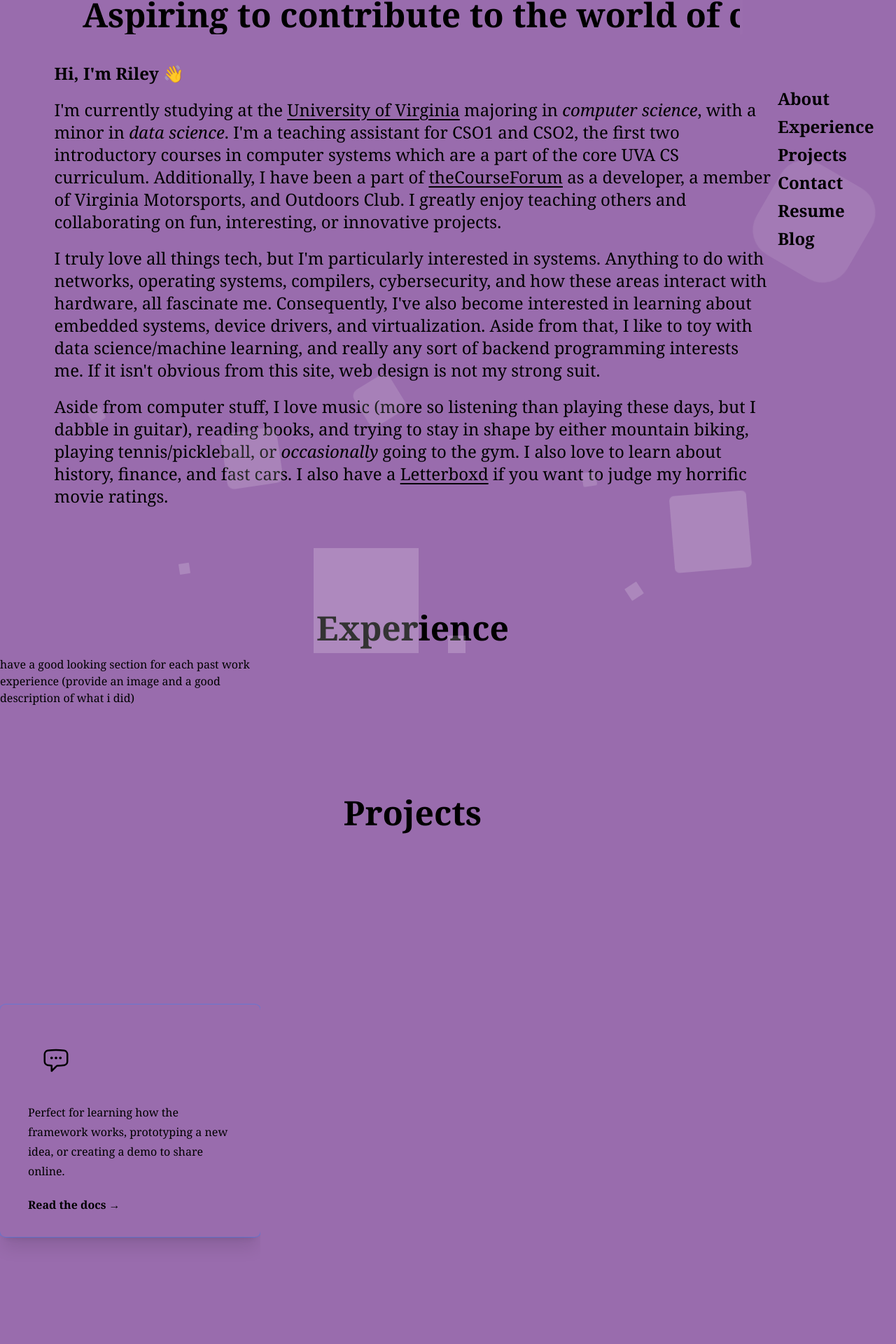
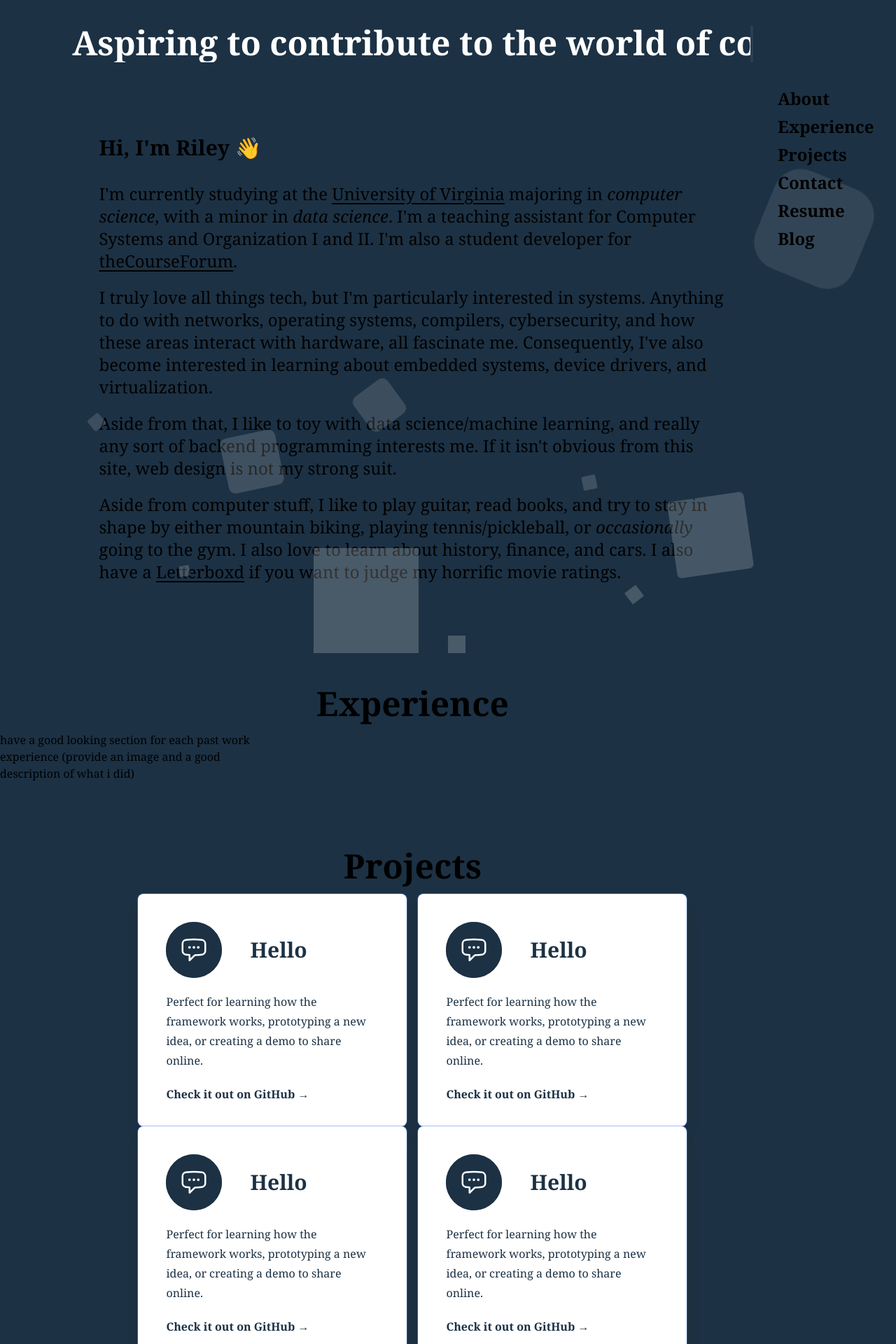
Before and after one commit to rileyfletch/personal-website, a Next.js app in the folder website/: page / in a window 1280 px wide. Shown: the part 67-1987 px from the top of the page at 70% size. Built offline with nearby package versions, Linux system fonts and the light colour scheme.

Commit message:
project cards

```diff
--- a/website/app/blog/page.tsx
+++ b/website/app/blog/page.tsx
@@ -1,7 +1,25 @@
+import AboutSection from "@/components/about";
+import BackgroundAnimation from "@/components/animation";
+import ContactSection from "@/components/contact";
+import ExperienceSection from "@/components/experience";
+import Footer from "@/components/footer";
+import NavigationSidebar from "@/components/navbar";
+import ProjectSection from "@/components/projects";
+
 export default function Page() {
     return (
-      <main className="flex flex-col items-center px-4">
+      <main className="font-serif area flex flex-row">
 
-      </main>
+      <BackgroundAnimation></BackgroundAnimation>
+
+      <div className="flex flex-col items-center">
+        <Footer></Footer>
+      </div>
+
+      <div className="sticky top-0 right-0">
+        <NavigationSidebar />
+      </div>
+
+    </main>
     );
   }
--- a/website/app/globals.css
+++ b/website/app/globals.css
@@ -77,7 +77,7 @@ body {
 }
 
 .area {
-	background: rgb(153, 108, 173);
+	background: #1c3144;
 	background: -webkit-linear-gradient(to left, #8f94fb, #4e54c8);
 	width: 100%;
 	height: 100%;
--- a/website/components/about.tsx
+++ b/website/components/about.tsx
@@ -1,35 +1,37 @@
 export default function AboutSection() {
   return (
     <section id="about" className="py-16 flex flex-col items-center">
-      <h1 className="animate-typing overflow-hidden whitespace-nowrap border-r-4 border-r-white pr-10 pb-1 text-5xl text-white font-bold text-center mb-10">
+      <h1 className="animate-typing overflow-hidden whitespace-nowrap border-r-4 border-r-white pr-10 pb-1 text-5xl text-white font-bold text-center mb-10 mt-10">
         Aspiring to contribute to the world of compute
       </h1>
 
-      <div className="max-w-5xl">
-        <p className="font-bold text-2xl mb-5">Hi, I&apos;m Riley 👋</p>
+      <div className="max-w-4xl">
+        <p className="font-bold text-3xl mb-8 mt-16">Hi, I&apos;m Riley 👋</p>
 
         <p className="text-2xl mb-5">
           I&apos;m currently studying at the <a href="https://www.virginia.edu/"
           className="hover:text-engineering transition duration-500 underline underline-offset-4 decoration-green-500 hover:decoration-blue-700">University of Virginia
           </a> majoring in <span className="italic">computer science</span>, with a minor in <span className="italic">data science</span>.
-          I&apos;m a teaching assistant for CSO1 and CSO2, the first two introductory courses in computer systems which are a part of the core UVA CS curriculum.
-          Additionally, I have been a part of <a href="https://thecourseforum.com/"
-          className="hover:text-engineering transition duration-500 underline underline-offset-4 decoration-green-500 hover:decoration-blue-700">theCourseForum</a> as a developer, a member of Virginia Motorsports, and Outdoors Club.
-          I greatly enjoy teaching others and collaborating on fun, interesting, or innovative projects.
+          I&apos;m a teaching assistant for Computer Systems and Organization I and II.
+          I&apos;m also a student developer for <a href="https://thecourseforum.com/"
+          className="hover:text-engineering transition duration-500 underline underline-offset-4 decoration-green-500 hover:decoration-blue-700">theCourseForum</a>.
         </p>
 
         <p className="text-2xl mb-5">
           I truly love all things tech, but I&apos;m particularly interested in systems.
           Anything to do with networks, operating systems, compilers, cybersecurity, and how these areas interact with hardware, all fascinate me.
           Consequently, I&apos;ve also become interested in learning about embedded systems, device drivers, and virtualization.
+        </p>
+
+        <p className="text-2xl mb-5">
           Aside from that, I like to toy with data science/machine learning, and really any sort of backend programming interests me. If it isn&apos;t obvious
           from this site, web design is not my strong suit.
         </p>
 
         <p className="text-2xl mb-5">
-          Aside from computer stuff, I love music (more so listening than playing these days, but I dabble in guitar), reading books,
-          and trying to stay in shape by either mountain biking,
-          playing tennis/pickleball, or <span className="italic">occasionally</span> going to the gym. I also love to learn about history, finance, and fast cars. I also have a <a href="https://letterboxd.com/rileyfletcher/"
+          Aside from computer stuff, I like to play guitar, read books,
+          and try to stay in shape by either mountain biking,
+          playing tennis/pickleball, or <span className="italic">occasionally</span> going to the gym. I also love to learn about history, finance, and cars. I also have a <a href="https://letterboxd.com/rileyfletcher/"
           className="hover:text-engineering transition duration-500 underline underline-offset-4 decoration-green-500 hover:decoration-blue-700">Letterboxd</a> if you want
           to judge my horrific movie ratings.
         </p>
--- a/website/components/project-card.tsx
+++ b/website/components/project-card.tsx
@@ -1,23 +1,29 @@
 export default function ProjectCard() {
     return (
-        <div className="relative flex min-h-screen flex-col justify-center overflow-hidden bg-gray-50 py-6 sm:py-12">
+        <div className="flex flex-col justify-center">
             <div
                 className="group relative cursor-pointer overflow-hidden bg-white px-6 pt-10 pb-8 shadow-xl ring-1 ring-gray-900/5 transition-all duration-300 hover:-translate-y-1 hover:shadow-2xl sm:mx-auto sm:max-w-sm sm:rounded-lg sm:px-10">
-        <span className="absolute top-10 z-0 h-20 w-20 rounded-full bg-sky-500 transition-all duration-300 group-hover:scale-[10]"></span>
+                <span className="absolute top-10 z-0 h-20 w-20 rounded-full bg-prussian transition-all duration-300 group-hover:scale-[10]"></span>
                     <div className="relative z-10 mx-auto max-w-md">
-            <span className="grid h-20 w-20 place-items-center rounded-full bg-sky-500 transition-all duration-300 group-hover:bg-sky-400">
+                        <div className="flex flex-row items-center">
+                            <span className="grid h-20 w-20 place-items-center rounded-full bg-prussian transition-all duration-300 group-hover:bg-prussian">
                                 <svg xmlns="http://www.w3.org/2000/svg" fill="none" viewBox="0 0 24 24" stroke-width="1.5" stroke="currentColor" className="h-10 w-10 text-white transition-all">
                                 <path stroke-linecap="round" stroke-linejoin="round" d="M8.625 9.75a.375.375 0 11-.75 0 .375.375 0 01.75 0zm0 0H8.25m4.125 0a.375.375 0 11-.75 0 .375.375 0 01.75 0zm0 0H12m4.125 0a.375.375 0 11-.75 0 .375.375 0 01.75 0zm0 0h-.375m-13.5 3.01c0 1.6 1.123 2.994 2.707 3.227 1.087.16 2.185.283 3.293.369V21l4.184-4.183a1.14 1.14 0 01.778-.332 48.294 48.294 0 005.83-.498c1.585-.233 2.708-1.626 2.708-3.228V6.741c0-1.602-1.123-2.995-2.707-3.228A48.394 48.394 0 0012 3c-2.392 0-4.744.175-7.043.513C3.373 3.746 2.25 5.14 2.25 6.741v6.018z" />
                                 </svg>
                             </span>
                             <div
-                className="space-y-6 pt-5 text-base leading-7 text-gray-600 transition-all duration-300 group-hover:text-white/90">
+                                className=" text-prussian transition-all duration-300 group-hover:text-white/90">
+                                <p className="font-bold text-3xl pl-10">Hello</p>
+                            </div>
+                        </div>
+                    <div
+                        className="space-y-6 pt-5 text-base leading-7 text-prussian transition-all duration-300 group-hover:text-white/90">
                         <p>Perfect for learning how the framework works, prototyping a new idea, or creating a demo to share
                             online.</p>
                     </div>
                     <div className="pt-5 text-base font-semibold leading-7">
                         <p>
-                    <a href="#" className="text-sky-500 transition-all duration-300 group-hover:text-white">Read the docs
+                            <a href="#" className="text-prussian transition-all duration-300 group-hover:text-white">Check it out on GitHub
                                 &rarr;
                             </a>
                         </p>
--- a/website/components/projects.tsx
+++ b/website/components/projects.tsx
@@ -2,11 +2,17 @@ import ProjectCard from "./project-card";
 
 export default function ProjectSection() {
     return (
-        <section id="projects" className="py-16">
+        <section id="projects" className="pt-8">
           <h2 className="text-5xl font-bold mb-4 text-center transition-colors duration-700 hover:text-engineering">Projects</h2>
-          <div className="grid grid-cols-1 md:grid-cols-2 lg:grid-cols-3 gap-8 items-center">
+          <div className="flex flex-row space-x-4">
+            <ProjectCard></ProjectCard>
             <ProjectCard></ProjectCard>
           </div>
+          <div className="flex flex-row space-x-4">
+            <ProjectCard></ProjectCard>
+            <ProjectCard></ProjectCard>
+          </div>
+
         </section>
     )
 }
--- a/website/tailwind.config.ts
+++ b/website/tailwind.config.ts
@@ -24,6 +24,7 @@ const config: Config = {
       'engineering': '#d00000',
       'verdigris': '#70a9a1',
       'cambridge': '#9ec1a3',
+      'white': '#ffffff',
     },
     keyframes: {
       typing: {
```
Lines whose indentation alone changed are shown as unchanged.
